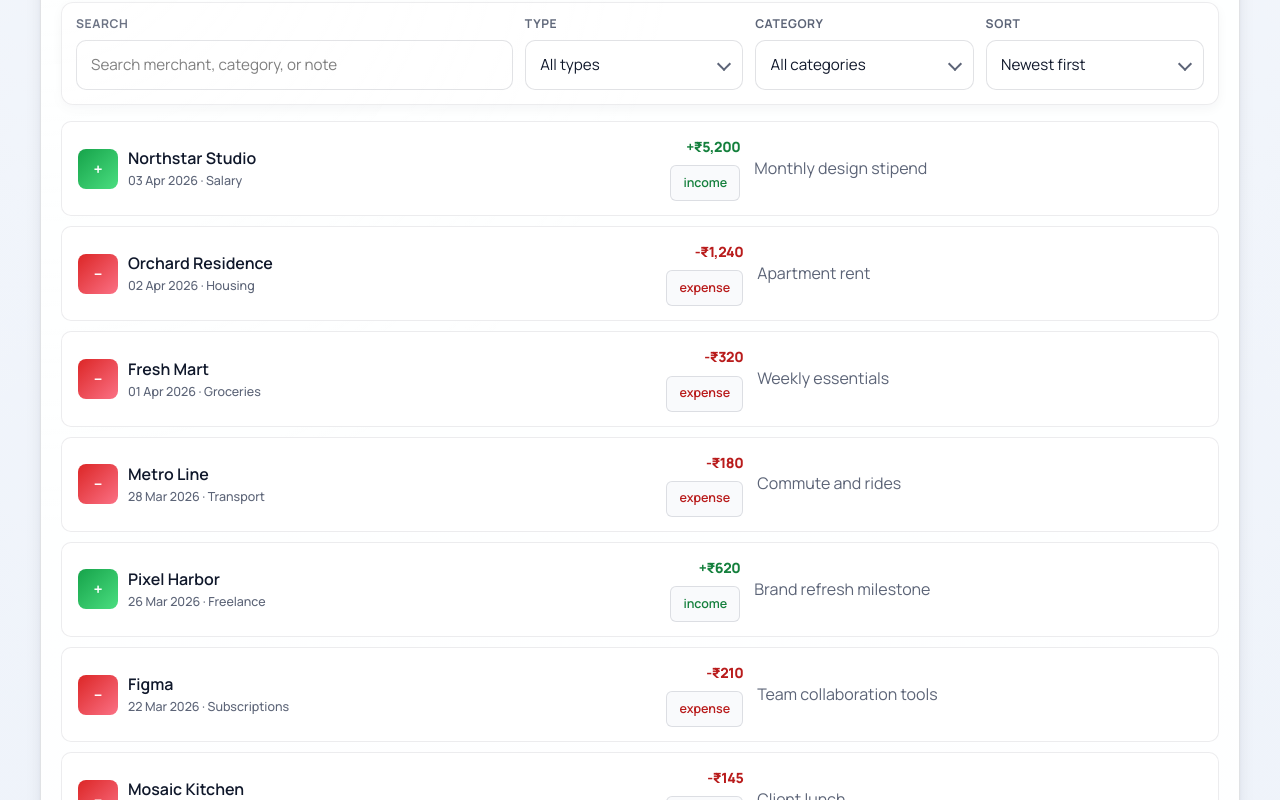
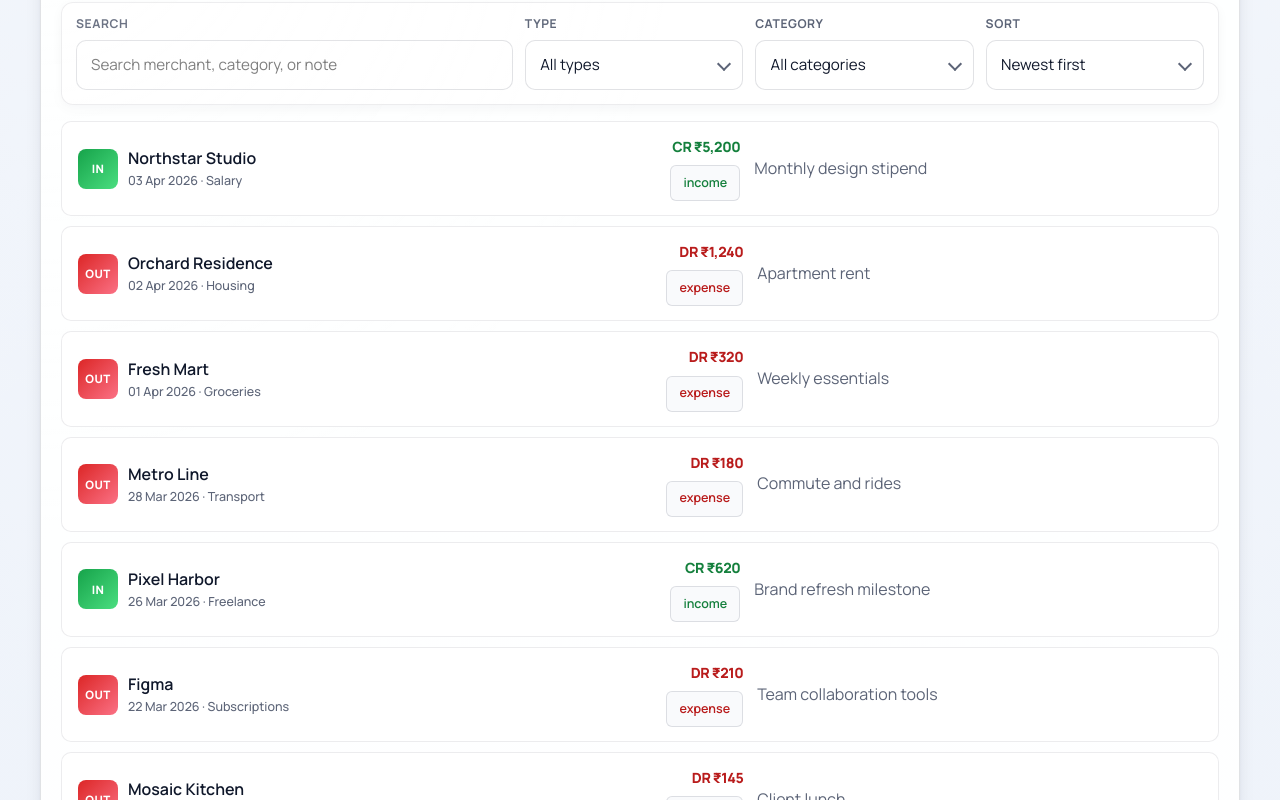
Before and after one commit to gandharr/Vault-Finance, a React (Vite) app: page / in a window 1280 px wide. Shown: the part 1980-2780 px from the top of the page. Built offline with nearby package versions, Linux system fonts and the light colour scheme.

Commit message:
Replace plus/minus markers with IN/OUT and CR/DR labels

```diff
--- a/src/App.css
+++ b/src/App.css
@@ -1256,8 +1256,9 @@
   display: grid;
   place-items: center;
   flex-shrink: 0;
-  font-size: 1rem;
-  font-weight: 700;
+  font-size: 0.72rem;
+  font-weight: 800;
+  letter-spacing: 0.04em;
   color: #ffffff;
 }
 
--- a/src/App.tsx
+++ b/src/App.tsx
@@ -1137,7 +1137,7 @@
               <article className="transaction-row" role="listitem" key={transaction.id}>
                 <div className="transaction-identity">
                   <div className={`transaction-icon ${transaction.type}`}>
-                    {transaction.type === 'income' ? '+' : '−'}
+                    {transaction.type === 'income' ? 'IN' : 'OUT'}
                   </div>
                   <div>
                     <strong>{transaction.merchant}</strong>
@@ -1149,7 +1149,7 @@
 
                 <div className="transaction-meta">
                   <span className={`amount ${transaction.type}`}>
-                    {transaction.type === 'income' ? '+' : '-'}
+                    {transaction.type === 'income' ? 'CR ' : 'DR '}
                     {formatCurrency(transaction.amount)}
                   </span>
                   <span className={`type-pill ${transaction.type}`}>{transaction.type}</span>
```
